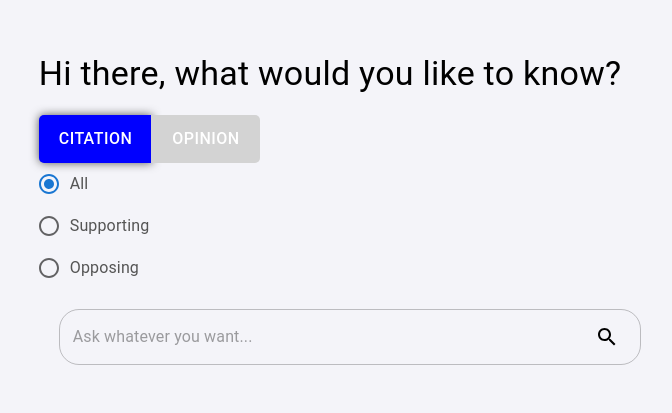
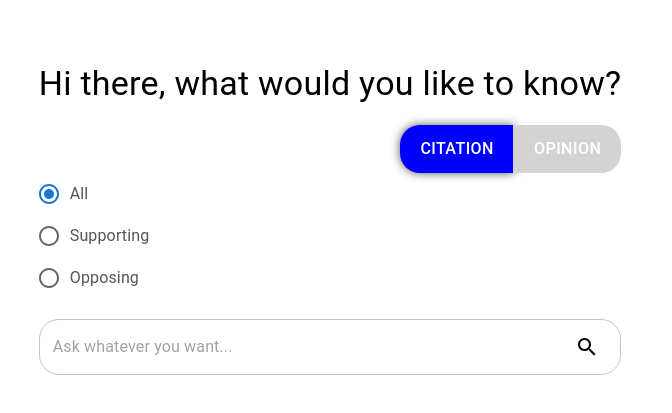
Before and after one commit to VivOwoH/PaperMind-AI-Research-Assistant, a React (Create React App) app in the folder main/main/frontend/: page / in a window 1280 px wide. Shown: the part 181-594 px from the top of the page, without its empty margins (310-982 px from the left). Built offline with nearby package versions, Linux system fonts and the light colour scheme.

Commit message:
feat: style changes to homepage

```diff
--- a/main/main/frontend/src/components/CitationOpinionToggle.jsx
+++ b/main/main/frontend/src/components/CitationOpinionToggle.jsx
@@ -30,8 +30,12 @@ export default function ColorToggleButton() {
       aria-label="Platform"
 
     >
-      <ToggleButton value="CITATION" style={graphView === 'CITATION' ? { boxShadow: '0px 0px 10px #555', backgroundColor:'blue', color:'white' } : {backgroundColor:'lightgray'}}>Citation</ToggleButton>
-      <ToggleButton value="OPINION" style={graphView === 'OPINION' ? { boxShadow: '0px 0px 10px #555',backgroundColor:'blue' , color:'white'} : {backgroundColor:'lightgray'}}>Opinion</ToggleButton>
+      <ToggleButton value="CITATION" style={graphView === 'CITATION' ? {borderRadius: '20px 0px 0px 20px', boxShadow: '0px 0px 10px #555', backgroundColor:'blue', color:'white' } : {borderRadius: '20px 0px 0px 20px', backgroundColor:'lightgray'}}>
+        Citation
+      </ToggleButton>
+      <ToggleButton value="OPINION" style={graphView === 'OPINION' ? {borderRadius: '0px 20px 20px 0px', boxShadow: '0px 0px 10px #555',backgroundColor:'blue' , color:'white'} : {borderRadius: '0px 20px 20px 0px', backgroundColor:'lightgray'}}>
+        Opinion
+      </ToggleButton>
     </ToggleButtonGroup>
   );
 }
--- a/main/main/frontend/src/components/SearchComponent.jsx
+++ b/main/main/frontend/src/components/SearchComponent.jsx
@@ -50,7 +50,9 @@ export default function SearchComponent(){
             <Typography variant="h4" component="h6" className="search-type">
                 Hi there, what would you like to know?
             </Typography>
-            <CitationOpinionToggle />
+            <div className="citation-opinion-toggle">
+                <CitationOpinionToggle />
+            </div>
             {searchData.graphViewType === 'CITATION' && (
                 <FormControl component="fieldset" className="options-fieldset">
                     <RadioGroup
--- a/main/main/frontend/src/styles/components/SearchComponent.css
+++ b/main/main/frontend/src/styles/components/SearchComponent.css
@@ -10,12 +10,11 @@
 }
 
 .search-container {
-    padding: 20px;
+    padding-top:20px;
     display: flex;
     align-items:center;
     justify-content: space-between;
     width:100%;
-    max-width: 800px;
     margin: auto;
 }
 
@@ -46,3 +45,13 @@
 .radio-label {
     color: #555;
 }
+
+.citation-opinion-toggle {
+    display: flex;
+    justify-content: flex-end;
+    margin-left: auto;
+}
+
+.citation-opinion-toggle button {
+    margin-left: 10px;
+}
--- a/main/main/frontend/src/styles/pages/Home/Home.css
+++ b/main/main/frontend/src/styles/pages/Home/Home.css
@@ -4,7 +4,7 @@
     align-items: center;
     justify-content: center;
     height: 100vh;
-    background-color: #f4f4f9;
+    background-color: #fff;
     color: #333;
     font-family: 'Arial', sans-serif;
 }
```
